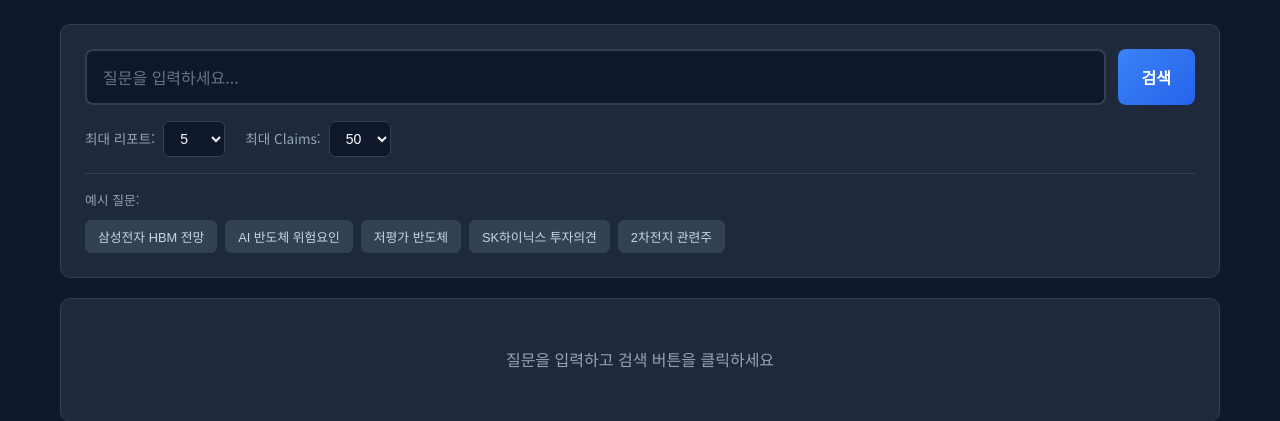
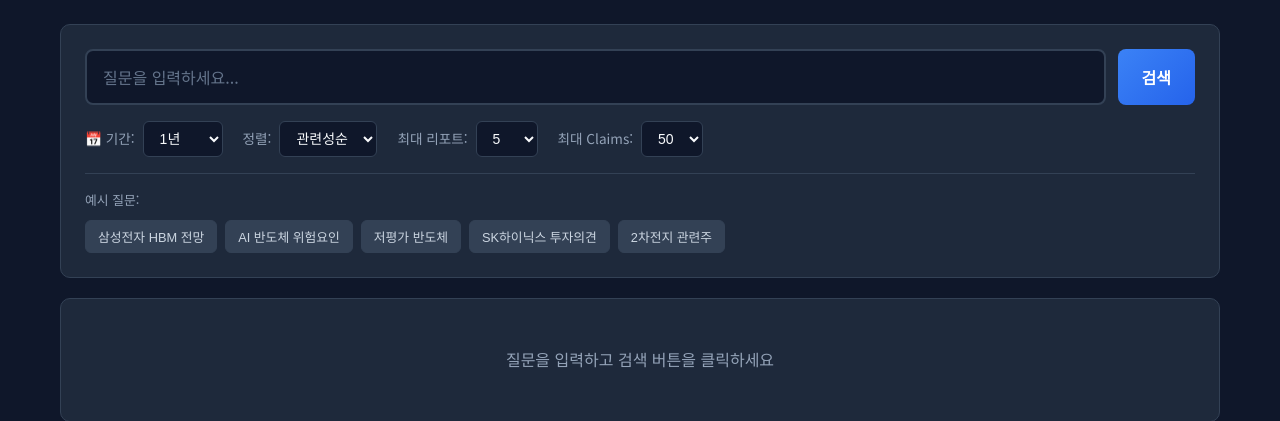
Before and after one commit to cschung7/naver-report-query, a Flask app: page / in a window 1280 px wide. Shown: the part 218-639 px from the top of the page. Run offline with Flask 3, Linux system fonts and the light colour scheme; data that the repository does not hold is empty; some libraries are stand-ins or nearby versions.

Commit message:
feat: add date period filter and sort to firm search UI
- Period selector: 3mo/6mo/1yr(default)/2yr/5yr/all
- Sort dropdown: relevance/newest/oldest with client-side re-sort
- Pass date_from/date_to to backend query endpoint

Co-Authored-By: Claude Opus 4.6 <noreply@anthropic.com>

```diff
--- a/firm/api/templates/index.html
+++ b/firm/api/templates/index.html
@@ -893,6 +893,25 @@ body {
             </div>
             <div class="options-row">
                 <div class="option-group">
+                    <label>📅 기간:</label>
+                    <select class="wwai-select" id="period-filter">
+                        <option value="90">3개월</option>
+                        <option value="180">6개월</option>
+                        <option value="365" selected>1년</option>
+                        <option value="730">2년</option>
+                        <option value="1825">5년</option>
+                        <option value="">전체</option>
+                    </select>
+                </div>
+                <div class="option-group">
+                    <label>정렬:</label>
+                    <select class="wwai-select" id="sort-filter" onchange="applySortFilter()">
+                        <option value="relevance">관련성순</option>
+                        <option value="date_desc">최신순</option>
+                        <option value="date_asc">오래된순</option>
+                    </select>
+                </div>
+                <div class="option-group">
                     <label>최대 리포트:</label>
                     <select class="wwai-select" id="max-reports">
                         <option value="3">3</option>
@@ -1061,6 +1080,15 @@ async function executeQuery() {
         const body = { question: query, max_reports: parseInt(maxReports) };
         if (CONFIG.showClaims) body.max_claims = parseInt(maxClaims);
 
+        // Add date filter
+        const periodDays = document.getElementById('period-filter').value;
+        if (periodDays) {
+            const now = new Date();
+            const from = new Date(now.getTime() - parseInt(periodDays) * 86400000);
+            body.date_from = from.toISOString().slice(0, 10);
+            body.date_to = now.toISOString().slice(0, 10);
+        }
+
         const response = await fetch('/query', { method: 'POST', headers: { 'Content-Type': 'application/json' }, body: JSON.stringify(body) });
         const data = await response.json();
 
@@ -1136,6 +1164,20 @@ function renderResults(data) {
 
     html += '</div>';
     resultsDiv.innerHTML = html;
+}
+
+function applySortFilter() {
+    if (!lastSearchResults?.reports?.length) return;
+    const sortBy = document.getElementById('sort-filter').value;
+    const sorted = [...lastSearchResults.reports];
+    if (sortBy === 'date_desc') {
+        sorted.sort((a, b) => (b.issue_date || '').localeCompare(a.issue_date || ''));
+    } else if (sortBy === 'date_asc') {
+        sorted.sort((a, b) => (a.issue_date || '').localeCompare(b.issue_date || ''));
+    }
+    // 'relevance' = original server order
+    const grid = document.querySelector('.reports-grid');
+    if (grid) grid.innerHTML = sorted.map(r => renderReportCard(r)).join('');
 }
 
 function renderReportCard(r) {
```
